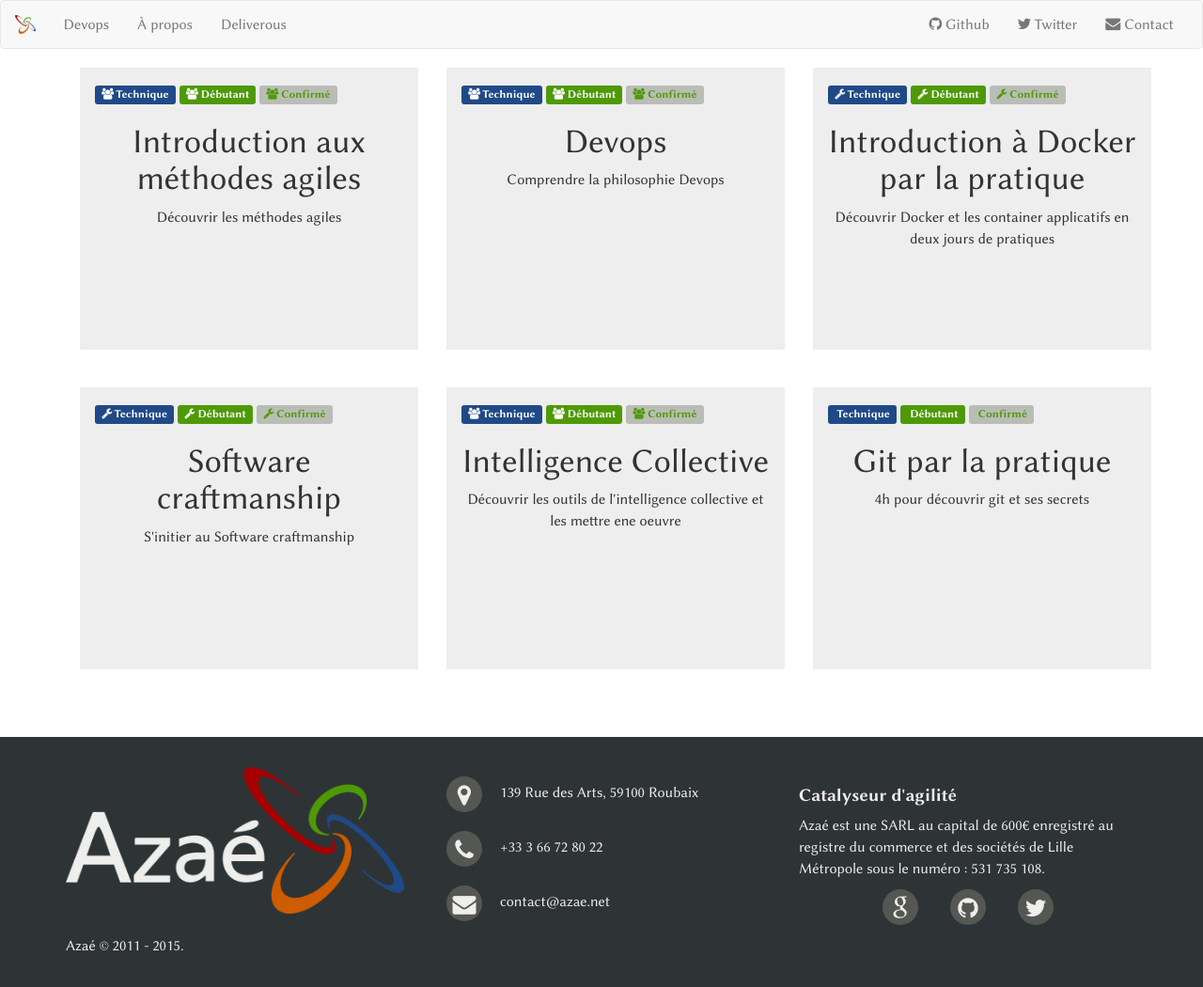
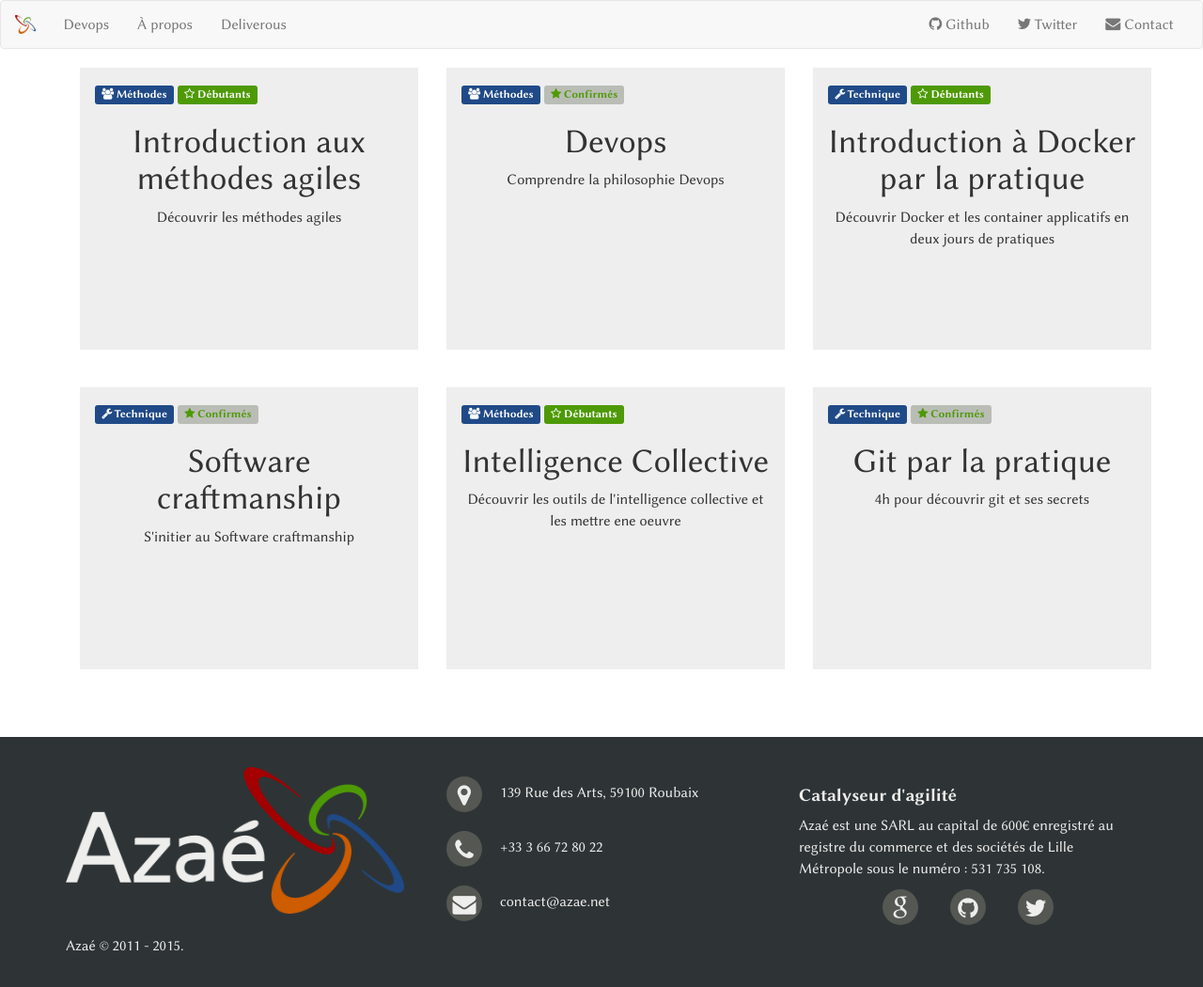
Before and after one commit to coachBZH/azae.net, a Jekyll site: the page built from services/formation-list.html, in a window 1280 px wide. Shown: the whole page at 94% size. Built offline with Jekyll 4.4.1, drawn with Linux system fonts in a browser that asks for light colours.

Commit message:
formations definition updated

```diff
--- a/css/style.css
+++ b/css/style.css
@@ -184,7 +184,7 @@ body {
   text-decoration: none;
 }
 
-.label-technique {
+.label-category {
   background-color: #204a87;
 }
 
--- a/services/formation-list.html
+++ b/services/formation-list.html
@@ -9,11 +9,11 @@ title: Formations
         {% for formation in site.data.formations.catalog %}
             {% assign col = forloop.index | modulo: 3 %}
             {% assign category = categories[formation.category] %}
+            {% assign level = levels[formation.level] %}
             <div class="col-md-4">
                 <div class="formation">
-                    <div class="label label-technique"><i class="fa fa-{{ category.icon }}"></i> Technique</div>
-                    <div class="label label-niveau1"><i class="fa fa-{{ category.icon }}"></i> Débutant</div>
-                    <div class="label label-niveau2"><i class="fa fa-{{ category.icon }}"></i> Confirmé</div>
+                    <div class="label label-category"><i class="fa fa-{{ category.icon }}"></i> {{ category.label }}</div>
+                    <div class="label {{ level.class }}"><i class="fa fa-{{ level.icon }}"></i> {{ level.label }}</div>
                     <div class="text-center">
                       <h1>{{ formation.title }}</h1>
                       <p>{{formation.description}}</p>
```
Also changed, not shown: _data/formations.yaml (+6 -6 lines).
